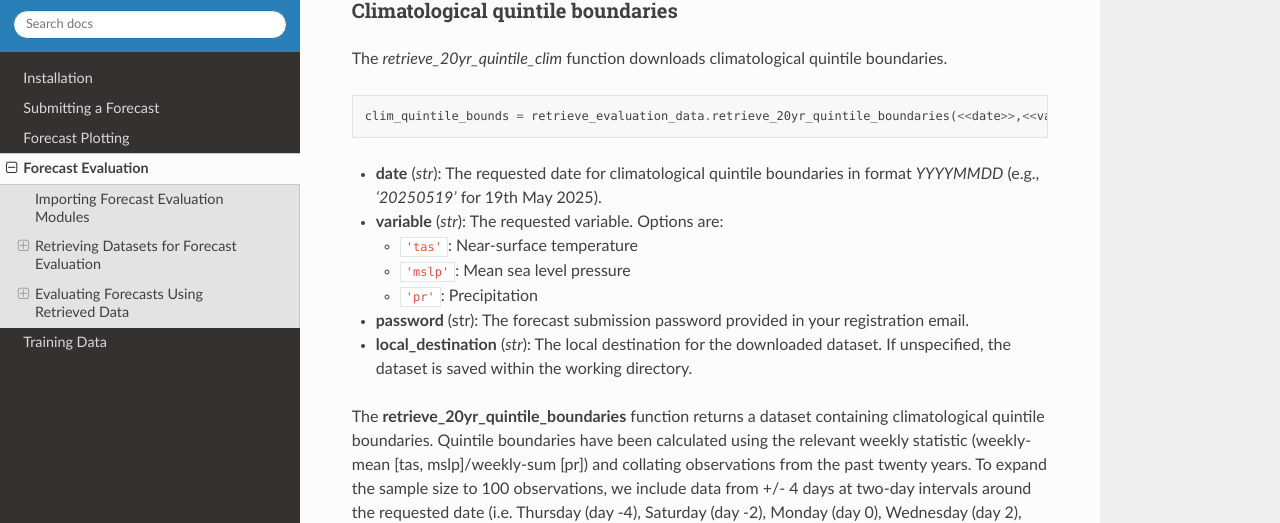
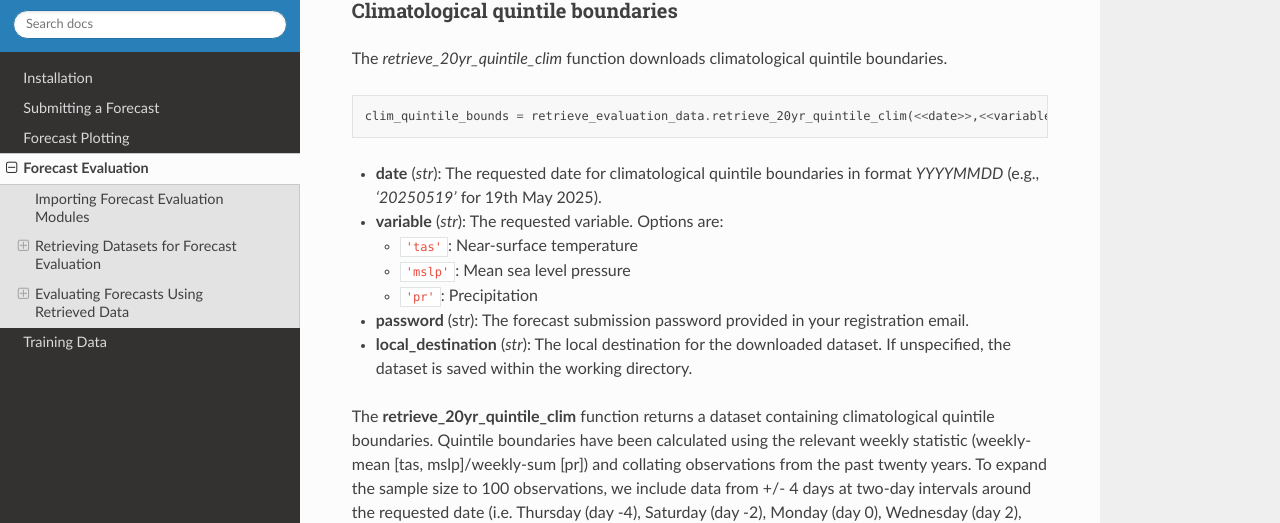
Before and after one commit to joshuatalib/AI_weather_quest, a Sphinx documentation site: the page built from docs/source/forecast_evaluation.rst, in a window 1280 px wide and 900 px high, scrolled down 1849 px. Shown: the part 151-674 px from the top of the window. Built offline with Sphinx 7.4.7 and the Read the Docs theme 3.1.0, drawn with Linux system fonts in a browser that asks for light colours; pages that are not in the unit, such as notebooks, are missing from menus.

Commit message:
Corrected typo of retrieve_20yr_quintile_boundaries to retrieve_20yr_quintile_clim in documentation

```diff
--- a/docs/source/forecast_evaluation.rst
+++ b/docs/source/forecast_evaluation.rst
@@ -74,7 +74,7 @@ The *retrieve_20yr_quintile_clim* function downloads climatological quintile bou
 
 .. code-block:: python
 
-  clim_quintile_bounds = retrieve_evaluation_data.retrieve_20yr_quintile_boundaries(<<date>>,<<variable>>,<<password>>,local_destination=None)
+  clim_quintile_bounds = retrieve_evaluation_data.retrieve_20yr_quintile_clim(<<date>>,<<variable>>,<<password>>,local_destination=None)
 
 - **date** (*str*): The requested date for climatological quintile boundaries in format `YYYYMMDD` (e.g., `'20250519'` for 19th May 2025).
 - **variable** (*str*): The requested variable. Options are:
@@ -86,7 +86,7 @@ The *retrieve_20yr_quintile_clim* function downloads climatological quintile bou
 - **password** (str): The forecast submission password provided in your registration email.
 - **local_destination** (*str*): The local destination for the downloaded dataset. If unspecified, the dataset is saved within the working directory.
 
-The **retrieve_20yr_quintile_boundaries** function returns a dataset containing climatological quintile boundaries. Quintile boundaries have been calculated using the relevant weekly statistic (weekly-mean [tas, mslp]/weekly-sum [pr]) and collating observations from the past twenty years. To expand the sample size to 100 observations, we include data from +/- 4 days at two-day intervals around the requested date (i.e. Thursday (day -4), Saturday (day -2), Monday (day 0), Wednesday (day 2), Friday (day 4)).
+The **retrieve_20yr_quintile_clim** function returns a dataset containing climatological quintile boundaries. Quintile boundaries have been calculated using the relevant weekly statistic (weekly-mean [tas, mslp]/weekly-sum [pr]) and collating observations from the past twenty years. To expand the sample size to 100 observations, we include data from +/- 4 days at two-day intervals around the requested date (i.e. Thursday (day -4), Saturday (day -2), Monday (day 0), Wednesday (day 2), Friday (day 4)).
 
 .. important::
 
--- a/pyproject.toml
+++ b/pyproject.toml
@@ -3,7 +3,7 @@ name = "AI_WQ_package"
 authors = [
   { name="Joshua Talib", email="joshuatalib@ecmwf.int" },
 ]
-version = "3.0.2"
+version = "3.0.3"
 description = "A python package to support forecast submission, evaluation and access to FTP site for DESTIN-E S2S AI prediction project"
 readme = "README.md"
 requires-python = ">=3.8"
```
